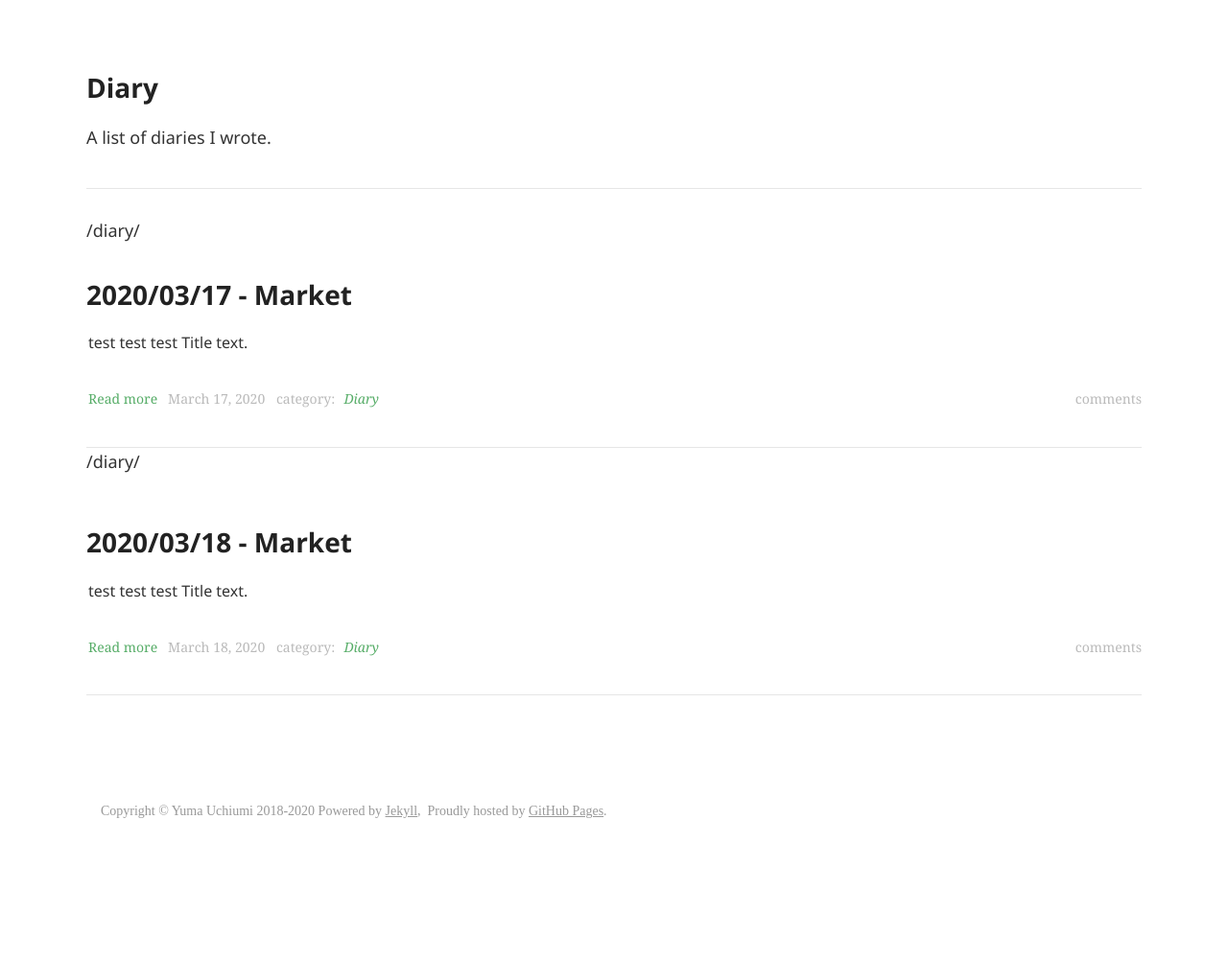
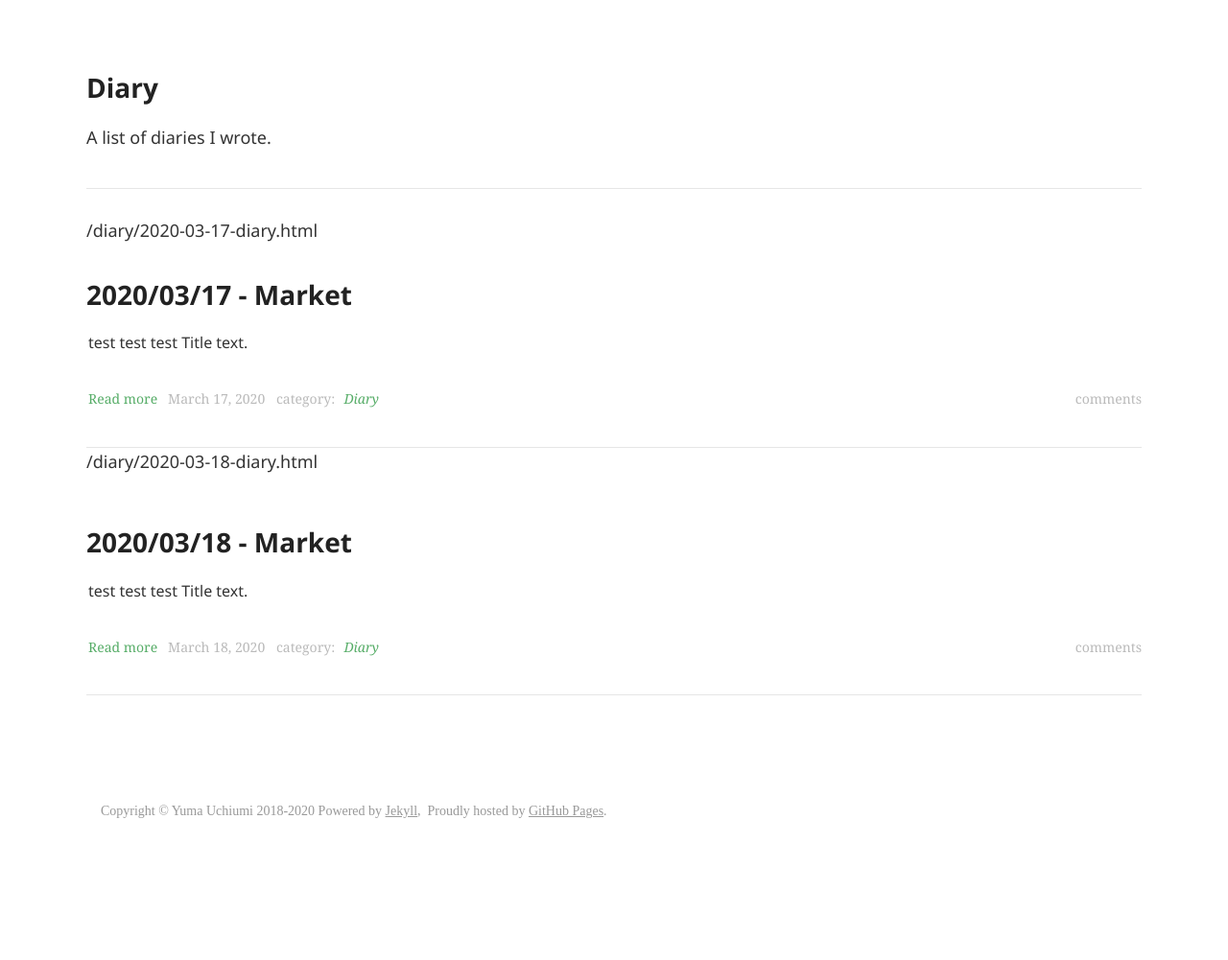
Before and after one commit to yumaloop/old-jekyll-blog-site, a Jekyll site: the page built from _diary/index.html, in a window 1280 px wide. Shown: the part 215-1216 px from the top of the page at 96% size. Built offline with Jekyll 4.4.1, drawn with Linux system fonts in a browser that asks for light colours; comment, search, counter and statistics services are not loaded; some of the changed lines change nothing that is shown.

Commit message:
fix permalink bug in diary

```diff
--- a/_config.yml
+++ b/_config.yml
@@ -20,7 +20,7 @@ text:
 collections:
   diary:
     output: true
-    permalink: /diary/:name
+#     permalink: /diary/
 
 paginate: 5
 paginate_path: page:num
--- a/_diary/2020-03-17-diary.md
+++ b/_diary/2020-03-17-diary.md
@@ -1,5 +1,4 @@
 ---
-permalink: /diary/
 layout: diary
 title: 2020/03/17 - Market
 lang: ja
--- a/_diary/2020-03-18-diary.md
+++ b/_diary/2020-03-18-diary.md
@@ -1,5 +1,4 @@
 ---
-permalink: /diary/
 layout: diary
 title: 2020/03/18 - Market
 lang: ja
```
